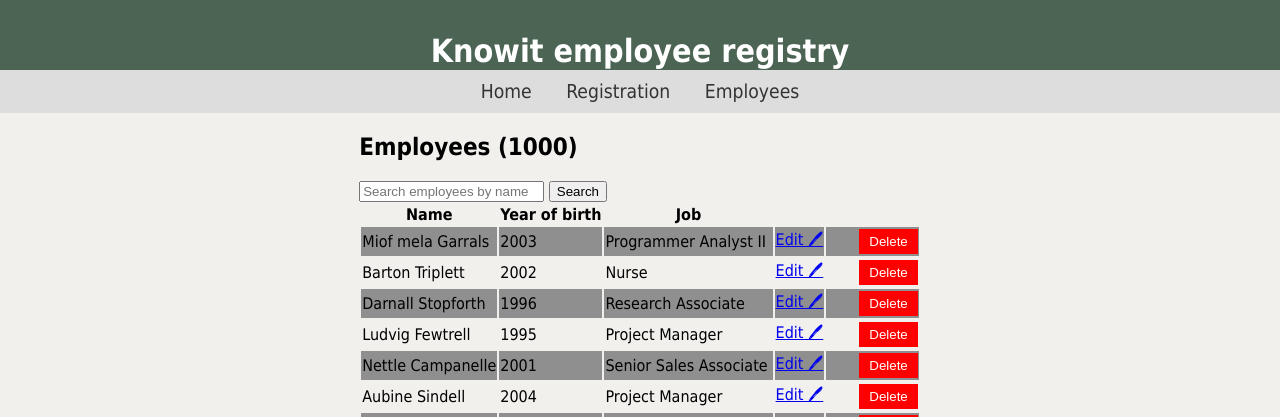
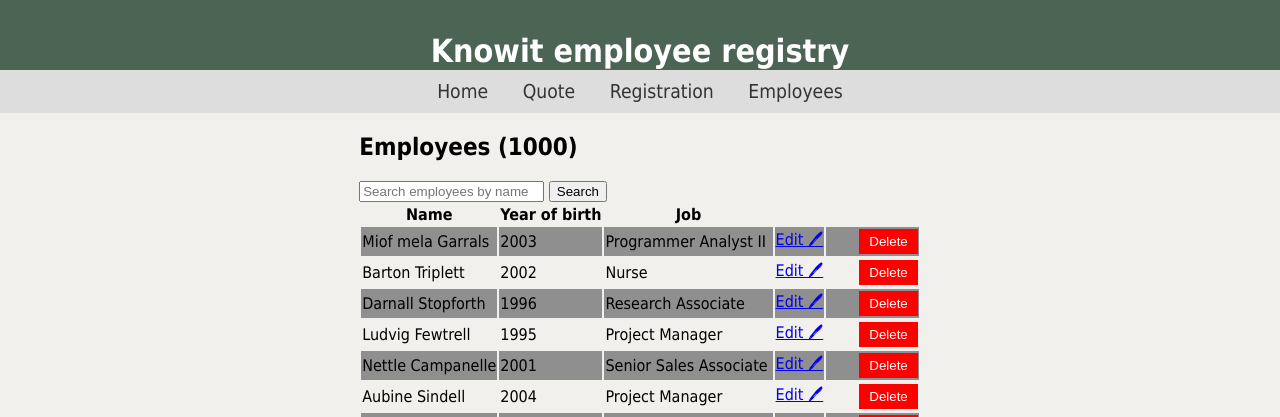
Before and after one commit to sverrejb/knowit-htmx-workshop, a Flask app: page /employees in a window 1280 px wide. Shown: the top 417 px of the page. Run offline with Flask 3, Linux system fonts and the light colour scheme.

Commit message:
more task

```diff
--- a/app.py
+++ b/app.py
@@ -36,8 +36,13 @@
 
 @app.route('/')
 def root():
+    return render_template('index.html')
+
+
+@app.route('/quote')
+def quote():
     quote = random.choice(quotes)
-    return render_template('index.html', quote=quote)
+    return render_template('quote.html', quote=quote)
 
 
 @app.route('/employees', methods=['POST'])
--- a/templates/base.html
+++ b/templates/base.html
@@ -14,6 +14,7 @@
         <h1>Knowit employee registry</h1>
         <nav>
             <a href="/">Home</a>
+            <a href="/quote">Quote</a>
             <a href="/registration">Registration</a>
             <a href="/employees">Employees</a>
         </nav>
--- /dev/null
+++ b/templates/quote.html
@@ -0,0 +1,6 @@
+{% extends "base.html" %}
+
+{% block content %}
+<h2>Motivational(?) quote:</h2>
+<p id="quote" hx-trigger="every 5s" hx-get="/" hx-select="#quote">{{ quote }}</p>
+{% endblock %}
```
Also changed, not shown: templates/index.html (+16 -3 lines), README.md.
